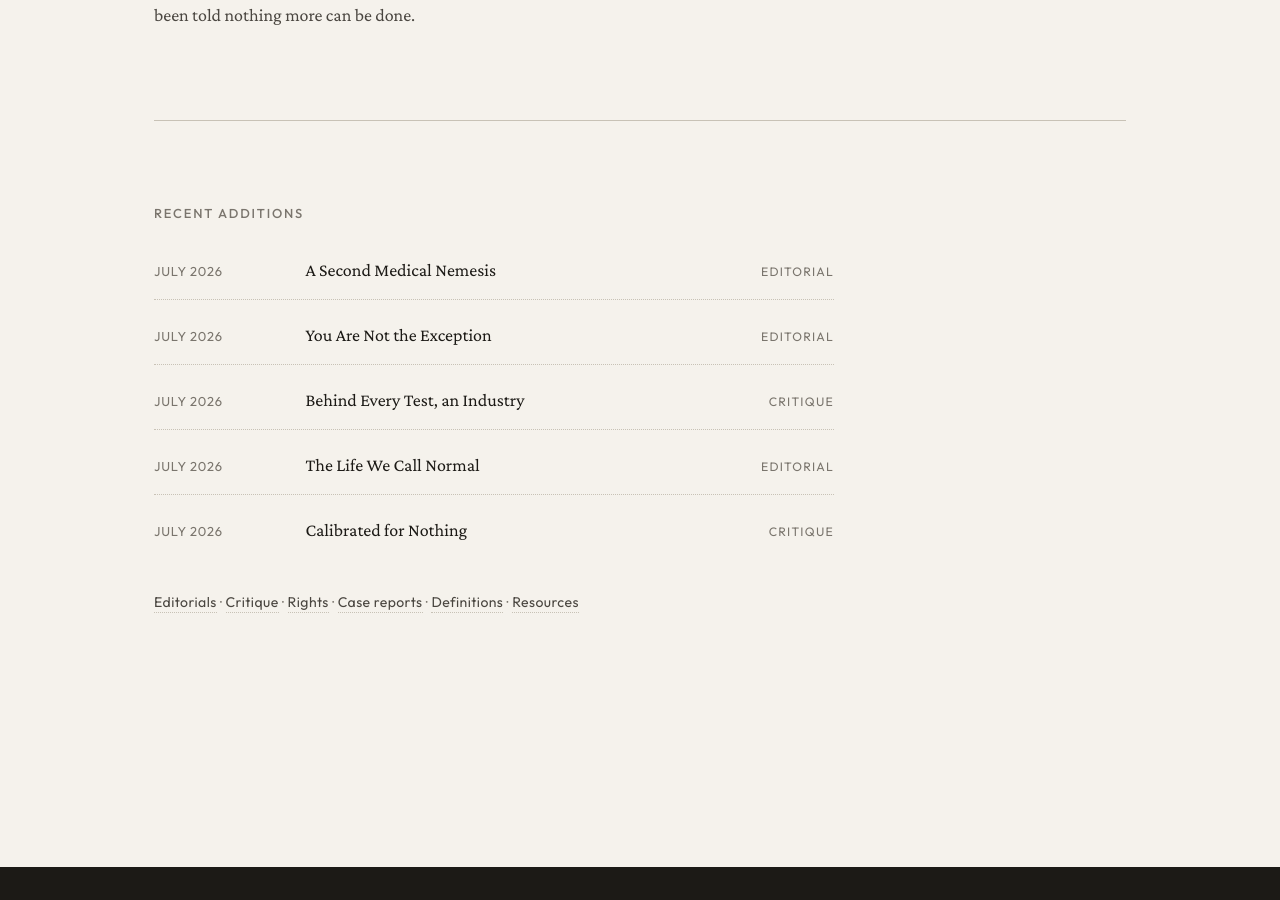
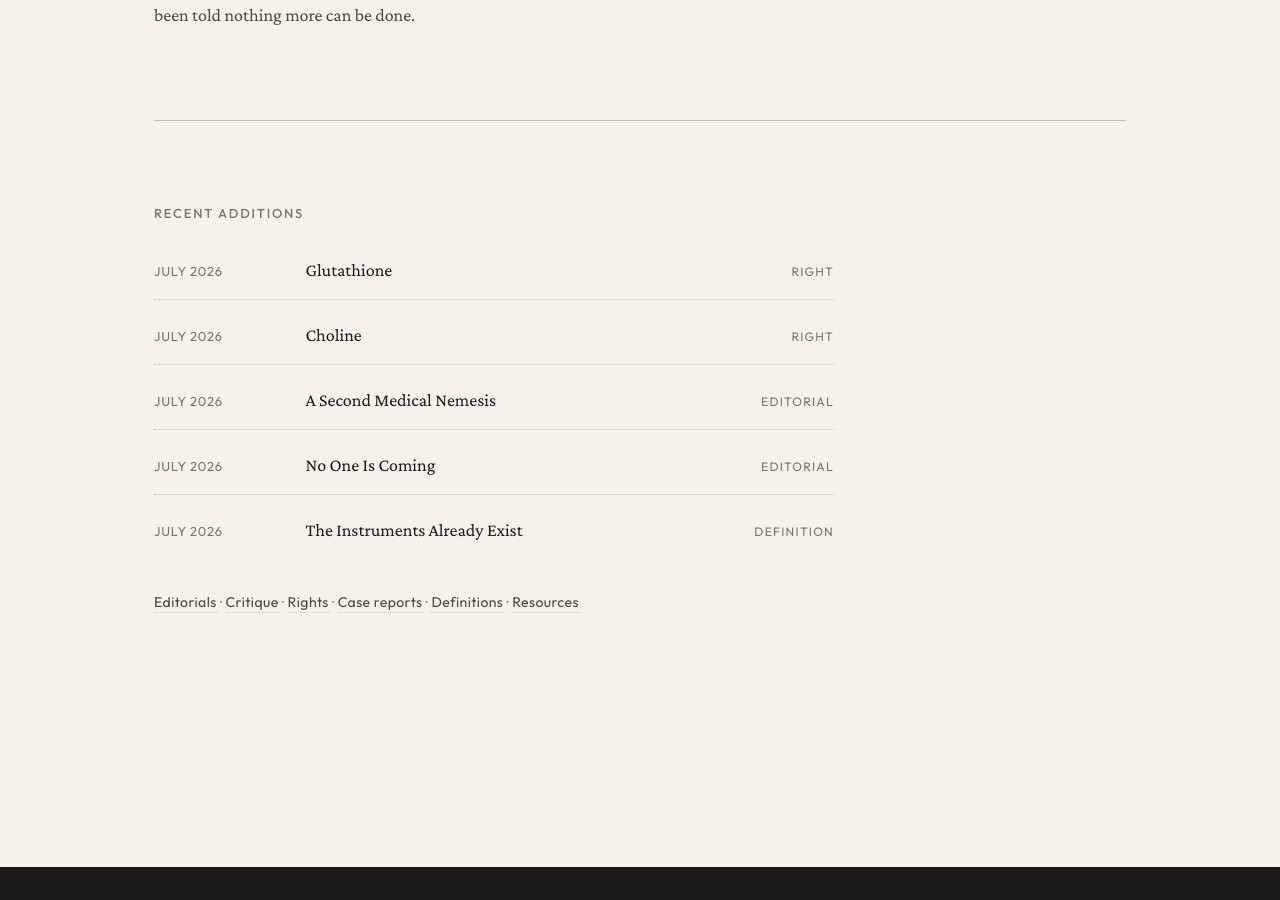
Before and after one commit to PerigGouanvic/physiological-rights, a Jekyll site: the page built from index.md, in a window 1280 px wide and 900 px high, scrolled down 1468 px. Built offline with Jekyll 4.4.1, drawn with Linux system fonts in a browser that asks for light colours.

Commit message:
edit(home): refresh Recent additions
Surface Glutathione and Choline (both landed today), plus No One Is
Coming and The Instruments Already Exist from the jurist pivot. Drops
Behind Every Test, You Are Not the Exception, The Life We Call Normal,
Calibrated for Nothing — still findable from their section indexes.

```diff
--- a/index.md
+++ b/index.md
@@ -51,11 +51,11 @@ description: "Physiological Rights: the clinical specification of the right to f
 <section class="home-recent">
   <p class="kicker">Recent additions</p>
   <ul class="home-recent-list">
+    <li><span class="home-recent-date">July 2026</span><a href="{{ '/rights/glutathione/' | relative_url }}">Glutathione</a><span class="home-recent-section">Right</span></li>
+    <li><span class="home-recent-date">July 2026</span><a href="{{ '/rights/choline/' | relative_url }}">Choline</a><span class="home-recent-section">Right</span></li>
     <li><span class="home-recent-date">July 2026</span><a href="{{ '/editorials/a-second-medical-nemesis/' | relative_url }}">A Second Medical Nemesis</a><span class="home-recent-section">Editorial</span></li>
-    <li><span class="home-recent-date">July 2026</span><a href="{{ '/editorials/you-are-not-the-exception/' | relative_url }}">You Are Not the Exception</a><span class="home-recent-section">Editorial</span></li>
-    <li><span class="home-recent-date">July 2026</span><a href="{{ '/critique/behind-every-test-an-industry/' | relative_url }}">Behind Every Test, an Industry</a><span class="home-recent-section">Critique</span></li>
-    <li><span class="home-recent-date">July 2026</span><a href="{{ '/editorials/the-life-we-call-normal/' | relative_url }}">The Life We Call Normal</a><span class="home-recent-section">Editorial</span></li>
-    <li><span class="home-recent-date">July 2026</span><a href="{{ '/critique/calibrated-for-nothing/' | relative_url }}">Calibrated for Nothing</a><span class="home-recent-section">Critique</span></li>
+    <li><span class="home-recent-date">July 2026</span><a href="{{ '/editorials/no-one-is-coming/' | relative_url }}">No One Is Coming</a><span class="home-recent-section">Editorial</span></li>
+    <li><span class="home-recent-date">July 2026</span><a href="{{ '/definitions/the-instruments-already-exist/' | relative_url }}">The Instruments Already Exist</a><span class="home-recent-section">Definition</span></li>
   </ul>
   <p class="home-recent-all"><a href="{{ '/editorials/' | relative_url }}">Editorials</a> · <a href="{{ '/critique/' | relative_url }}">Critique</a> · <a href="{{ '/rights/' | relative_url }}">Rights</a> · <a href="{{ '/reports/' | relative_url }}">Case reports</a> · <a href="{{ '/definitions/' | relative_url }}">Definitions</a> · <a href="{{ '/resources/' | relative_url }}">Resources</a></p>
 </section>
```
